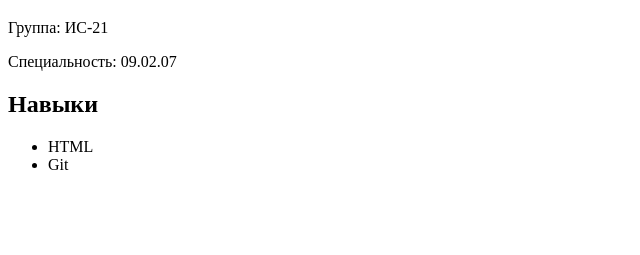
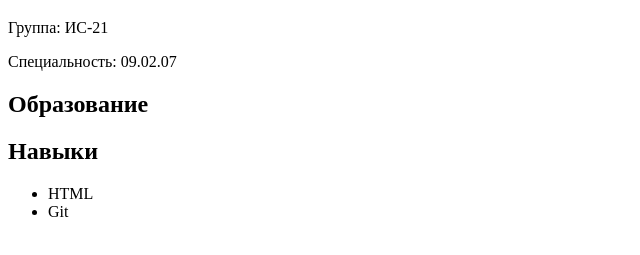
Before and after one commit to haor1x/student-card, a plain HTML site: page index.html in a window 1280 px wide. Shown: the part 95-350 px from the top of the page, without its empty margins (0-640 px from the left). Drawn offline with Linux system fonts and the light colour scheme.

Commit message:
Добавлен раздел Образование

```diff
--- a/index.html
+++ b/index.html
@@ -9,7 +9,7 @@
   <h1>Иванов Иван Иванович</h1>
   <p>Группа: ИС-21</p>
   <p>Специальность: 09.02.07</p>
-
+    <h2>Образование</h2>
   <h2>Навыки</h2>
   <ul>
     <li>HTML</li>
```
